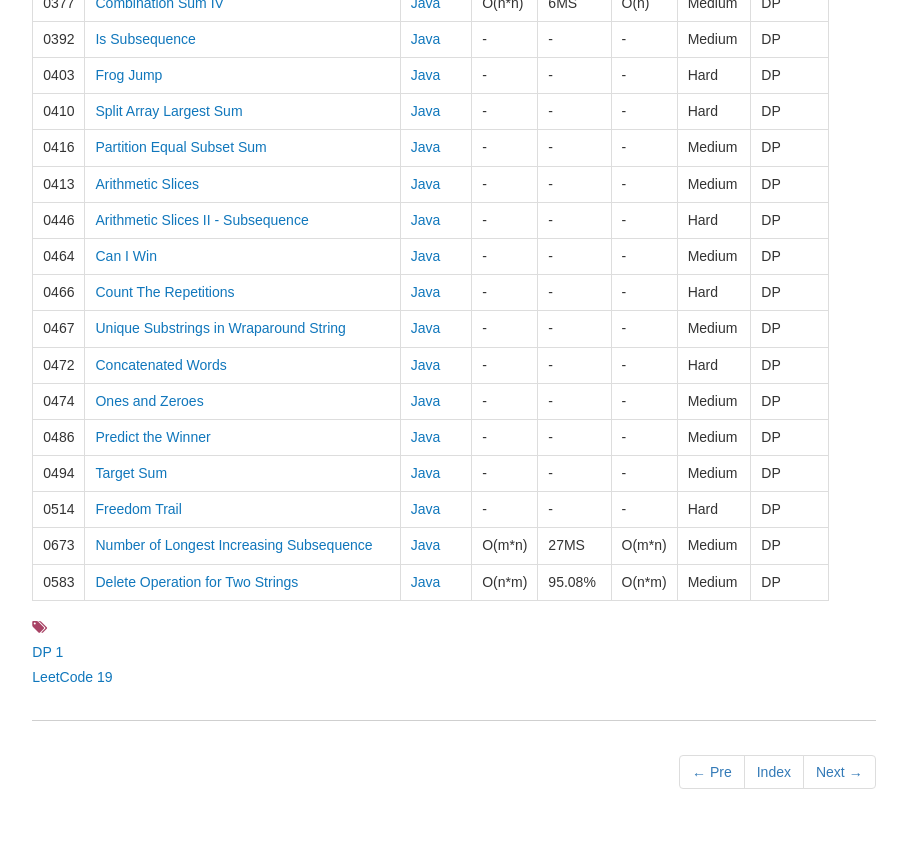
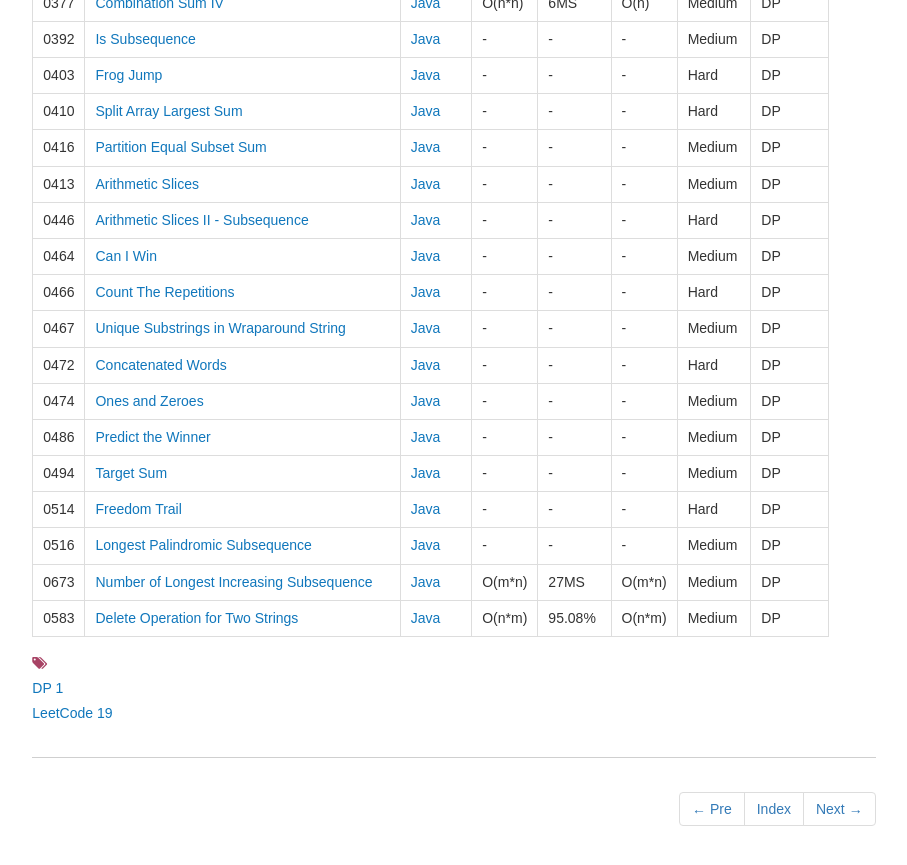
Before and after one commit to dunso/algorithm, a Jekyll site: the page built from docs/_posts/2017-12-03-DP.md, in a window 1280 px wide and 900 px high, scrolled down 1146 px. Shown: the top 865 px of the window, without its empty margins (186-1093 px from the left). Built offline with Jekyll 4.4.1, drawn with Linux system fonts in a browser that asks for light colours; nearby versions of some CDN libraries.

Commit message:
Add index of LeetCode0516.java to docs

```diff
--- a/docs/_posts/2017-12-03-DP.md
+++ b/docs/_posts/2017-12-03-DP.md
@@ -53,5 +53,6 @@ icon: file-alt
 |0486|[Predict the Winner](https://leetcode.com/problems/predict-the-winner/)|[Java](https://e.srl/leetcode-486/)|-|-|-|Medium|DP|
 |0494|[Target Sum](https://leetcode.com/problems/target-sum/)|[Java](https://e.srl/leetcode-494/)|-|-|-|Medium|DP|
 |0514|[Freedom Trail](https://leetcode.com/problems/freedom-trail/)|[Java](https://e.srl/leetcode-514/)|-|-|-|Hard|DP|
+|0516|[Longest Palindromic Subsequence](https://leetcode.com/problems/longest-palindromic-subsequence/)|[Java](https://e.srl/leetcode-516/)|-|-|-|Medium|DP|
 |0673|[Number of Longest Increasing Subsequence](https://leetcode.com/problems/number-of-longest-increasing-subsequence/) | [Java](https://e.srl/leetcode-673/) | O(m\*n) |27MS| O(m\*n) |Medium|DP|
 |0583|[Delete Operation for Two Strings](https://leetcode.com/problems/delete-operation-for-two-strings)| [Java](https://e.srl/leetcode-58/)  | O(n\*m) |95.08%| O(n\*m)  |  Medium |DP |
```
